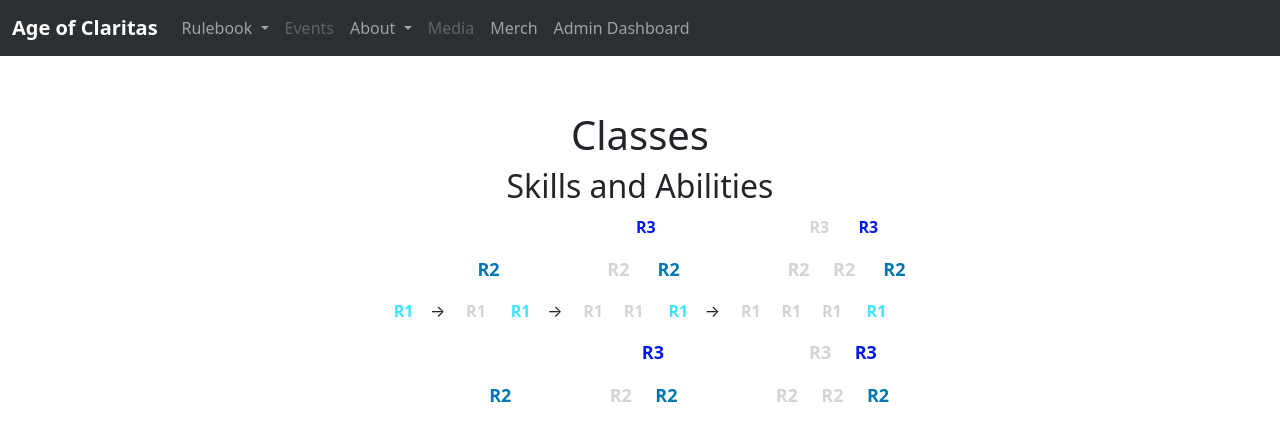
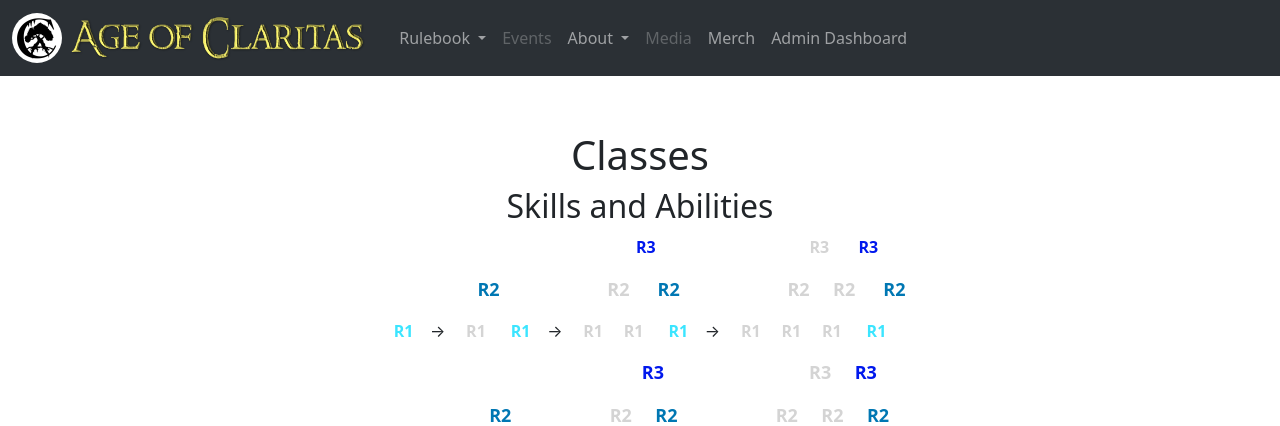
Before and after one commit to KasenFudge/ageofclaritas-webapp, a Django app: page /rulebook/classes/ in a window 1280 px wide. Shown: the top 426 px of the page. Run offline with Django 5.2, Linux system fonts and the light colour scheme; parts of the project's set-up code (start-up, migrations or seed data) failed here and were passed over.

Commit message:
Last Push Here before presentation tomorrow

```diff
--- a/ageofclaritas/static/css/base.css
+++ b/ageofclaritas/static/css/base.css
@@ -13,6 +13,21 @@ html, body {
     margin-left: 50px;
     margin-right: 50px;
     flex: 1; /* Take up the remaining space for footer */
+}
+
+.navbar-logo {
+    height: 50px;
+    width: auto;
+    border-radius: 50%;
+}
+
+.navbar-title {
+    height: 50px;
+    width: auto;
+}
+
+.navbar-brand:hover {
+    text-decoration: none;
 }
 
 h1 {
--- a/ageofclaritas/templates/base/base.html
+++ b/ageofclaritas/templates/base/base.html
@@ -6,6 +6,7 @@
     <meta charset="utf-8">
     <meta name="viewport" content="width=device-width, initial-scale=1">
     <title>Age of Claritas - {{ title }}</title>
+    <link rel="icon" href="{% static 'images/AgeOfClaritasLogo.png' %}" sizes="100x100" type="image/png">
 
     <!-- Bootstrap 5.3-->
     <link href="https://cdn.jsdelivr.net/npm/bootstrap@5.3.3/dist/css/bootstrap.min.css" rel="stylesheet" integrity="sha384-QWTKZyjpPEjISv5WaRU9OFeRpok6YctnYmDr5pNlyT2bRjXh0JMhjY6hW+ALEwIH" crossorigin="anonymous">
--- a/ageofclaritas/templates/base/base_nav.html
+++ b/ageofclaritas/templates/base/base_nav.html
@@ -2,7 +2,10 @@
 
 <nav class="navbar navbar-expand-lg bg-body-tertiary sticky-top" data-bs-theme="dark">
   <div class="container-fluid">
-    <a class="navbar-brand" href="{% url 'accounts:index' %}">Age of Claritas</a>
+    <a class="navbar-brand me-4" href="{% url 'accounts:index' %}">
+      <img class="navbar-logo" src="{% static 'images/AgeOfClaritasLogo.png' %}" alt="Age of Claritas Logo">
+      <img class="navbar-title" src="{% static 'images/AgeOfClaritasTitle.png' %}" alt="Age of Claritas Title">
+    </a>
     <button class="navbar-toggler" type="button" data-bs-toggle="collapse" data-bs-target="#navbarSupportedContent" aria-controls="navbarSupportedContent" aria-expanded="false" aria-label="Toggle navigation">
       <span class="navbar-toggler-icon"></span>
     </button>
--- a/rulebook/views.py
+++ b/rulebook/views.py
@@ -166,7 +166,7 @@ class KinDetailView(DetailView):
     def get_context_data(self, **kwargs):
         context = super().get_context_data(**kwargs)
 
-        kin_name = self.kwargs.get('classname').capitalize()
+        kin_name = self.kwargs.get('kin_name').capitalize()
         kin = get_object_or_404(self.get_queryset(), name=kin_name)
 
         context['title'] = kin.name
```
Also changed, not shown: rulebook/templates/rulebook/kin-detail.html (+7 -7 lines), ageofclaritas/static/images/AgeOfClaritasLogo.png (added), ageofclaritas/static/images/AgeOfClaritasTitle.png (added).
